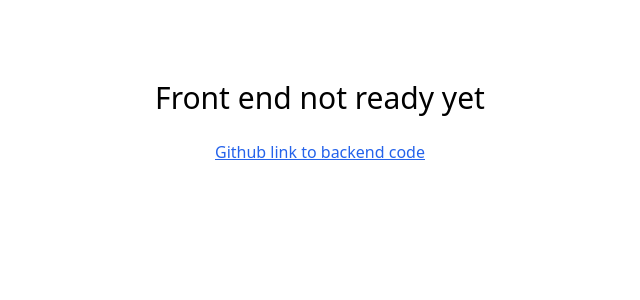
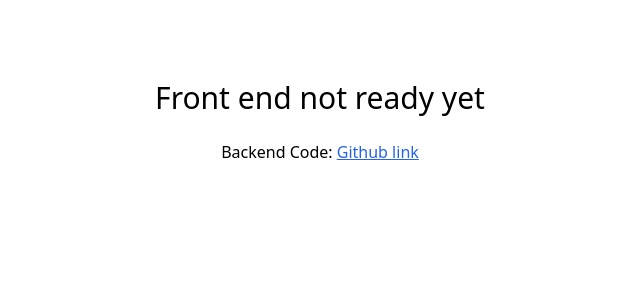
Before and after one commit to Pankaj-Panday/food-recipe-app, a React (Vite) app in the folder frontend/: page / in a window 1280 px wide. Shown: the top 300 px of the page, without its empty margins (320-960 px from the left). Built offline with nearby package versions, Linux system fonts and the light colour scheme.

Commit message:
day 6 - frontend message

```diff
--- a/frontend/src/App.jsx
+++ b/frontend/src/App.jsx
@@ -15,12 +15,15 @@ const router = createBrowserRouter(
 					<h1 className="mt-20 text-center text-3xl">
 						Front end not ready yet
 					</h1>
-					<a
-						href="https://github.com/Pankaj-Panday/food-recipe-app"
-						className="text-center underline block mt-6 text-blue-600"
-					>
-						Github link to backend code
-					</a>
+					<p className="text-center mt-6">
+						Backend Code:{" "}
+						<a
+							href="https://github.com/Pankaj-Panday/food-recipe-app"
+							className=" underline text-blue-600"
+						>
+							Github link
+						</a>
+					</p>
 				</div>
 			}
 		></Route>
```
